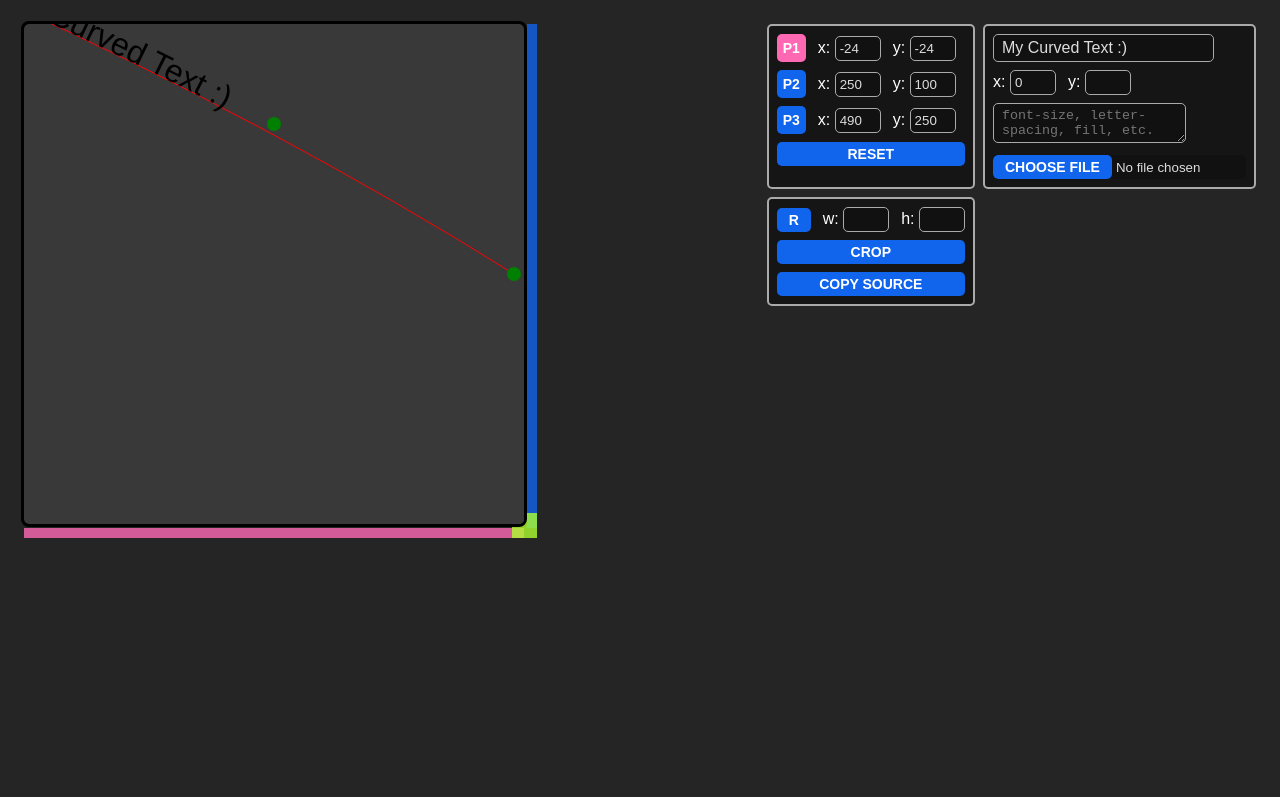
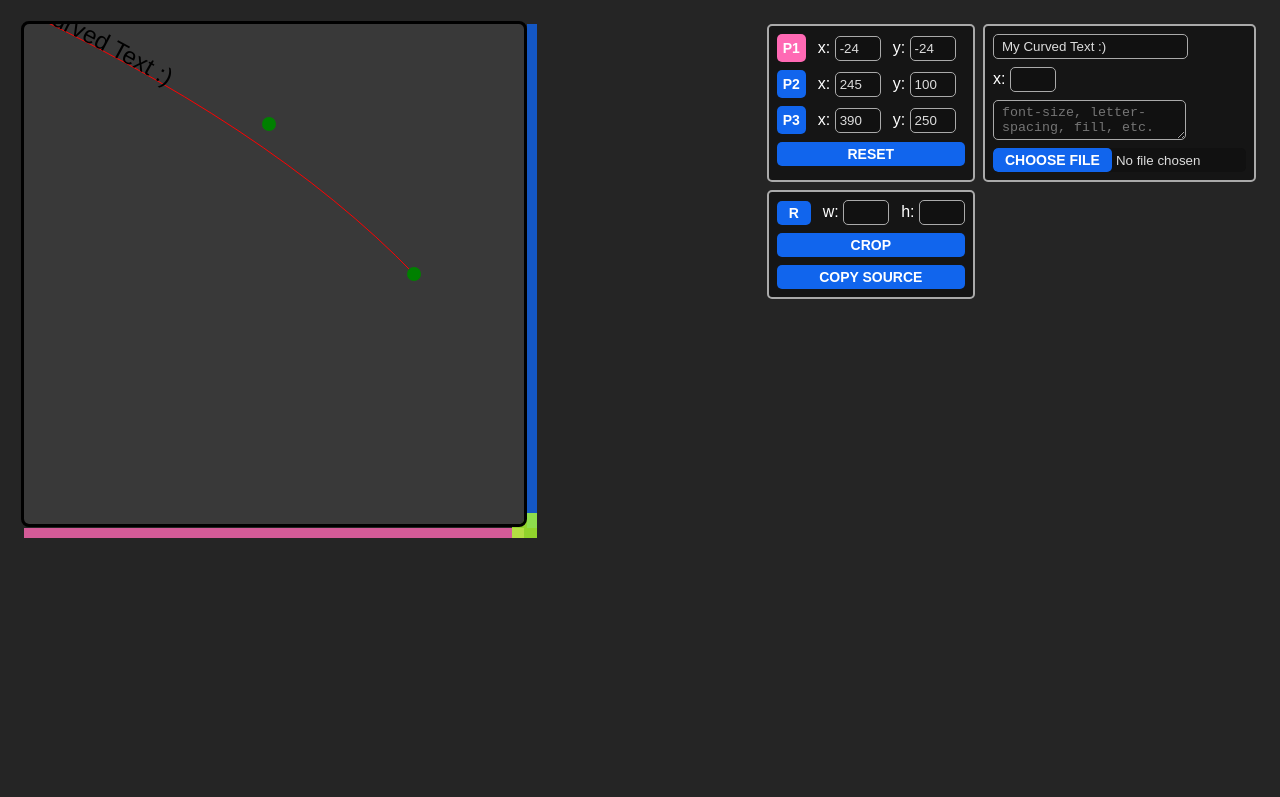
Before and after one commit to AverageUser4/Curved-Letters-Generator, a plain HTML site: page index.html in a window 1280 px wide. Both pictures are taken after a click on the button "P1". Shown: the top 797 px of the page. Drawn offline with Linux system fonts and the light colour scheme.

Commit message:
brefore drastic changes

```diff
--- a/index.html
+++ b/index.html
@@ -21,9 +21,9 @@
 
       <div class="the-main__svg-container">
 
-        <div data-svg-stretch="bottom" class="the-main__svg-stretch the-main__svg-stretch--bottom"></div>
-        <div data-svg-stretch="right" class="the-main__svg-stretch the-main__svg-stretch--right"></div>
-        <div data-svg-stretch="bottomRight" class="the-main__svg-stretch the-main__svg-stretch--bottom-and-right"></div>
+        <div class="the-main__svg-stretch the-main__svg-stretch--bottom" data-svg-stretch="bottom"></div>
+        <div class="the-main__svg-stretch the-main__svg-stretch--right" data-svg-stretch="right"></div>
+        <div class="the-main__svg-stretch the-main__svg-stretch--bottom-and-right" data-svg-stretch="bottomRight"></div>
 
         <svg
           class="the-main__svg"
@@ -34,19 +34,19 @@
           height="500"
           >
 
-          <g data-path-move-group="1" class="svg__path-and-text-group">
+          <g class="svg__path-and-text-group" data-path-move-group="1">
 
-            <path data-path="1" id="ctg-text-path" stroke="red" fill="transparent"></path>
+            <path data-path="1" id="ctg-0.00000" stroke="red" fill="transparent"></path>
 
-            <text font-size="32">
-              <textPath data-text-path="1" xlink:href="#ctg-text-path"></textPath>
+            <text>
+              <textPath data-text-path="1" xlink:href="#ctg-0.00000"></textPath>
             </text>
 
           </g>
 
-          <circle data-path-circle="start" class="svg__bezier-circle" cx="10" cy="250" r="7" fill="green"></circle>
-          <circle data-path-circle="control" class="svg__bezier-circle" cx="250" cy="100" r="7" fill="green"></circle>
-          <circle data-path-circle="end" class="svg__bezier-circle" cx="490" cy="250" r="7" fill="green"></circle>
+          <circle class="svg__bezier-circle" data-path-circle="start" cx="10" cy="250" r="7" fill="green"></circle>
+          <circle class="svg__bezier-circle" data-path-circle="control" cx="250" cy="100" r="7" fill="green"></circle>
+          <circle class="svg__bezier-circle" data-path-circle="end" cx="490" cy="250" r="7" fill="green"></circle>
 
         </svg>
 
@@ -54,37 +54,29 @@
 
       <div class="the-main__controls-container">
 
-        <article class="the-main__outer-group-container" data-outer-container="path">
+        <article class="the-main__outer-group-container">
 
           <section class="the-main__inner-group-container">
 
-            <button class="focus-button" data-button-focus="start">P1</button>
+            <button class="focus-button" data-focus-button="start">P1</button>
 
             <div class="the-main__double-input-container">
-
-              <div data-number-and-range="1" data-point-inputs-container="startPointX">
 
               <label>
 
                 <span>x:</span>
 
-                  <input type="number" step="50" min="-1000" max="1000">
+                <input data-point-input="startPointX" type="number" step="50" min="-1000" max="1000">
 
               </label>
-
-              </div>
-
-              <div data-number-and-range="1" data-point-inputs-container="startPointY">
 
               <label>
 
                 <span>y:</span>
 
-                  <input type="number" step="50" min="-1000" max="1000">
+                <input data-point-input="startPointY" type="number" step="50" min="-1000" max="1000">
 
               </label>
-
-              </div>
 
             </div>
 
@@ -92,33 +84,25 @@
 
           <section class="the-main__inner-group-container">
 
-            <button class="focus-button" data-button-focus="control">P2</button>
+            <button class="focus-button" data-focus-button="control">P2</button>
 
             <div class="the-main__double-input-container">
-
-              <div data-number-and-range="1" data-point-inputs-container="controlPointX">
 
               <label>
 
                 <span>x:</span>
 
-                  <input type="number" step="50" min="-1000" max="1000">
+                <input data-point-input="controlPointX" type="number" step="50" min="-1000" max="1000">
 
               </label>
-
-              </div>
-
-              <div data-number-and-range="1" data-point-inputs-container="controlPointY">
 
               <label>
 
                 <span>y:</span>
 
-                  <input type="number" step="50" min="-1000" max="1000">
+                <input data-point-input="controlPointY" type="number" step="50" min="-1000" max="1000">
 
               </label>
-
-              </div>
 
             </div>
 
@@ -126,33 +110,25 @@
 
           <section class="the-main__inner-group-container">
 
-            <button class="focus-button" data-button-focus="end">P3</button>
+            <button class="focus-button" data-focus-button="end">P3</button>
 
             <div class="the-main__double-input-container">
-
-              <div data-number-and-range="1" data-point-inputs-container="endPointX">
 
               <label>
 
                 <span>x:</span>
 
-                  <input type="number" step="50" min="-1000" max="1000">
+                <input data-point-input="endPointX" type="number" step="50" min="-1000" max="1000">
 
               </label>
-
-              </div>
-
-              <div data-number-and-range="1" data-point-inputs-container="endPointY">
 
               <label>
 
                 <span>y:</span>
 
-                  <input type="number" step="50" min="-1000" max="1000">
+                <input data-point-input="endPointY" type="number" step="50" min="-1000" max="1000">
 
               </label>
-
-              </div>
 
             </div>
 
@@ -162,65 +138,44 @@
 
         </article>
 
-        <article class="the-main__outer-group-container" data-outer-container="text">
+        <article class="the-main__outer-group-container">
 
           <section class="the-main__inner-group-container">
 
-            <div data-text-inputs-container="textContent">
-              <input class="single-input" type="text" value="My Curved Text :)">
-            </div>
+              <input data-text-input="textContent" type="text" value="My Curved Text :)">
 
           </section>
 
           <section class="the-main__inner-group-container">
 
-            <div data-number-and-range="1" data-text-inputs-container="textX">
-
             <label>
               <span>x:</span>
-                <input type="number" step="50" min="-1000" max="1000">
+              <input data-text-input="x" type="number" step="50" min="-1000" max="1000">
             </label>
-
-            </div>
-
-            <div data-number-and-range="1" data-text-inputs-container="textY">
-
-              <label>
-                <span>y:</span>
-                <input type="number" step="50" min="-1000" max="1000">
-              </label>
-
-            </div>
 
           </section>
 
           <section class="the-main__inner-group-container">
 
-            <div data-number-and-range="1" data-text-inputs-container="style">
-              <textarea  class="ingle-input" type="text" placeholder="font-size, letter-spacing, fill, etc."></textarea>
-            </div>
+              <textarea data-text-input="style" type="text" placeholder="font-size, letter-spacing, fill, etc."></textarea>
 
           </section>
 
           <section class="the-main__inner-group-container">
 
-            <div data-text-inputs-container="fontFamily">
-              <input class="file-input" type="file">
-            </div>
+              <input data-text-input="file" class="file-input" type="file">
 
           </section>
 
         </article>
 
-        <article class="the-main__outer-group-container" data-outer-container="svg">
+        <article class="the-main__outer-group-container">
 
           <section class="the-main__inner-group-container">
 
             <button data-button="reset-svg">R</button>
 
             <div class="the-main__double-input-container">
-
-              <div data-number-and-range="1" data-svg-inputs-container="width">
 
               <label>
 
@@ -229,10 +184,6 @@
                 <input data-svg-input="width" type="number" step="50" min="10" max="2000">
 
               </label>
-
-              </div>
-
-              <div data-number-and-range="1" data-svg-inputs-container="height">
 
               <label>
 
@@ -244,20 +195,12 @@
 
             </div>
 
-            </div>
-
           </section>
 
           <button data-button="crop-svg">CROP</button>
           <button data-button="copy-source">COPY SOURCE</button>
 
         </article>
-
-        <!-- <article class="the-main__outer-group-container the-main__outer-group-container--for-source" data-outer-container="source">
-
-          <p class="the-main__readable-source-container"></p>
-
-        </article> -->
 
       </div>
 
@@ -270,6 +213,8 @@
       <li>Text will get cut if it's longer than the path.</li>
       <li>Remember to crop the SVG before exporting it.</li>
       <li>To change the color of the text use fill and stroke properties.</li>
+      <li>Consider importing font family you are planning to use as it may get cropped due to different glyph sizes.</li>
+      <li>When hovering over the path scroll your mouse wheel to change position of the text.</li>
     </ul>
   </aside>
 
--- a/js/classes/PathHandler.js
+++ b/js/classes/PathHandler.js
@@ -1,18 +1,22 @@
 const pointBases = {
-  startPointX: 10, startPointY: 250,
-  controlPointX: 250, controlPointY: 100,
-  endPointX: 490, endPointY: 250,
+  startPointX: 100, startPointY: 250,
+  controlPointX: 245, controlPointY: 100,
+  endPointX: 390, endPointY: 250,
 };
 
 export default class PathHandler {
 
+  svg = document.querySelector('svg');
+  path = document.querySelector('path');
+  text = document.querySelector('text');
+  pointInputs = document.querySelectorAll('[data-point-input]');
+
+  // path movement
   initialMousePosition = { x: 0, y: 0 };
   movingPath = false;
 
-  svg = document.querySelector('svg');
-  path = document.querySelector('path');
-  text = document.querySelector('text');
-
+  // points movement with dragging
+  allFocusButtons = Array.from(document.querySelectorAll('[data-focus-button]'));
   focusedCircle = null;
   circles = {
     start: document.querySelector('[data-path-circle="start"]'),
@@ -20,9 +24,7 @@ export default class PathHandler {
     end: document.querySelector('[data-path-circle="end"]')
   }
 
-  allFocusButtons = Array.from(document.querySelectorAll('[data-button-focus]'));
-
-  pointInputs = document.querySelectorAll('[data-point-inputs-container]');
+  // stores bezier points positions
   points = {};
 
   constructor(theEventTarget) {
@@ -34,12 +36,39 @@ export default class PathHandler {
     this.eventTarget.addEventListener('path', () => this.updatePath());
     this.eventTarget.addEventListener('pointInputs', () => this.updatePointInputs());
 
-    this.resetPath();
-
-    this.#addPathListeners();
     this.#addButtonListeners();
     this.#addCircleListeners();
+    this.#addInputListeners();
     this.#addPathMovementListeners();
+
+    this.resetPath();
+  }
+
+  #addButtonListeners() {
+    // resetting
+    document.querySelector('[data-button="reset-path"]')
+      .addEventListener('click', () => this.resetPath());
+
+    // focusing
+    const focusButtonOnClick = (event) => {
+      const which = event.currentTarget.getAttribute('data-focus-button');
+
+      for(let val of this.allFocusButtons)
+        val.classList.remove('focus-button--active');
+
+      if(this.focusedCircle === this.circles[which]) {
+        this.focusedCircle = null;
+        return;
+      }
+
+      event.currentTarget.classList.add('focus-button--active');
+      this.focusedCircle = this.circles[which];
+
+      event.stopPropagation();
+    }
+
+    for(let val of this.allFocusButtons)
+      val.addEventListener('click', (event) => focusButtonOnClick(event));
   }
 
   #addCircleListeners() {
@@ -63,8 +92,8 @@ export default class PathHandler {
 
       const svgRect = this.svg.getBoundingClientRect();
 
-      const x = event.pageX - svgRect.x;
-      const y = event.pageY - svgRect.y;
+      const x = Math.round(event.clientX - svgRect.x);
+      const y = Math.round(event.clientY - svgRect.y);
 
       this.focusedCircle.setAttributeNS(null, 'cx', x);
       this.focusedCircle.setAttributeNS(null, 'cy', y);
@@ -73,58 +102,33 @@ export default class PathHandler {
       this.points[`${which}PointX`] = x;
       this.points[`${which}PointY`] = y;
 
-      this.updatePath();
+      this.updatePath('circle');
     });
   }
 
-  #addButtonListeners() {
-    document.querySelector('[data-button="reset-path"]')
-      .addEventListener('click', () => this.resetPath());
+  #addInputListeners() {
+    // number inputs
+    const onPathInputUpdate = (event) => {
+      const parameter = event.currentTarget.getAttribute('data-point-input');
 
-    const focusButtonOnClick = (event) => {
-      const which = event.currentTarget.getAttribute('data-button-focus');
+      this.points[parameter] = Number(event.currentTarget.value);
 
-      for(let val of this.allFocusButtons)
-        val.classList.remove('focus-button--active');
-
-      if(this.focusedCircle === this.circles[which]) {
-        this.focusedCircle = null;
-        return;
-      }
-
-      event.currentTarget.classList.add('focus-button--active');
-      this.focusedCircle = this.circles[which];
-
-      event.stopPropagation();
+      this.updatePath('input');
     }
 
-    for(let val of this.allFocusButtons)
-      val.addEventListener('click', (event) => focusButtonOnClick(event));
-  }
-
-  #addPathListeners() {
-    const onPathInputUpdate = (event) => {
-      const ct = event.currentTarget;
-      const parameter = ct.parentElement.getAttribute('data-point-inputs-container');
-      this.points[parameter] = Number(ct.value);
-
-      this.updatePath();
-    }
-
-    const names = ['startPointX', 'startPointY',
+    const pointNames = ['startPointX', 'startPointY',
       'controlPointX', 'controlPointY', 'endPointX', 'endPointY'];
 
-    for(let val of names) {
-      document.querySelector(`[data-point-inputs-container="${val}"`)
-        .querySelectorAll('input[type="number"], input[type="range"]')
-        .forEach((input) => {
-          input.value = this.points[val];
-          input.addEventListener('input', (event) => onPathInputUpdate(event));
-        });
+    for(let name of pointNames) {
+      const input = document.querySelector(`[data-point-input="${name}"]`);
+
+      input.value = this.points[name];
+      input.addEventListener('input', (event) => onPathInputUpdate(event));
     }
   }
 
   #addPathMovementListeners() {
+    // drag and move
     const group = document.querySelector('[data-path-move-group]');
 
     group.addEventListener('mousedown', (event) => {
@@ -153,9 +157,8 @@ export default class PathHandler {
   }
 
   updatePointInputs() {
-    for(let val of this.pointInputs)
-      for (let val_2 of val.querySelectorAll('[type="range"], [type="number"]'))
-        val_2.value = this.points[val.getAttribute('data-point-inputs-container')];
+    for(let input of this.pointInputs)
+        input.value = this.points[input.getAttribute('data-point-input')];
   }
 
   updateCircles() {
@@ -165,15 +168,17 @@ export default class PathHandler {
     }
   }
 
-  updatePath() {
-    this.path.setAttributeNS(null, 'd',
-      `M ${this.points.startPointX},${this.points.startPointY}
-       Q ${this.points.controlPointX},${this.points.controlPointY}
-         ${this.points.endPointX},${this.points.endPointY}`
-    );
+  updatePath(invokedBy) {
+    let d = `M ${this.points.startPointX},${this.points.startPointY} `;
+    d += `Q ${this.points.controlPointX},${this.points.controlPointY} `;
+    d += `${this.points.endPointX},${this.points.endPointY} `;
 
-    this.updatePointInputs();
-    this.updateCircles();
+    this.path.setAttributeNS(null, 'd', d);
+
+    if(invokedBy !== 'input')
+      this.updatePointInputs();
+    if(invokedBy !== 'circle')
+      this.updateCircles();
   }
 
   resetPath() {
--- a/js/classes/SVGHandler.js
+++ b/js/classes/SVGHandler.js
@@ -15,7 +15,7 @@ export default class SVGHandler {
   resizeDirection = null;
   latestMousePosition = { x: 0, y: 0 }
 
-  sizeInputsContainer = document.querySelectorAll(['[data-svg-inputs-container]']);
+  sizeInputs = document.querySelectorAll(['[data-svg-input]']);
 
   svgInfo = {
     width: 500,
@@ -119,10 +119,8 @@ export default class SVGHandler {
   updateSizeInputs() {
     const update = (input, which) => input.value = this.svg.getAttributeNS(null, which);
 
-    for(let container of this.sizeInputsContainer) {
-      const input = container.querySelector('[type="number"]');
+    for(let input of this.sizeInputs)
       update(input, input.getAttribute('data-svg-input'));
-    }
   }
 
 }
--- a/js/classes/TextHandler.js
+++ b/js/classes/TextHandler.js
@@ -1,36 +1,45 @@
 export default class TextHandler {
 
+  pathElement = document.querySelector('path');
   textElement = document.querySelector('text');
 
   constructor(theEventTarget) {
     this.eventTarget = theEventTarget;
 
     this.textElement.children[0].textContent = 'My Curved Text :)';
-    this.textElement.style = 'font-size: 32px;';
-    this.textElement.setAttributeNS(null, 'x', 0);
+    this.textElement.style = 'font-size: 24px;';
 
     this.#addTextListeners();
   }
 
   #addTextListeners() {
-    document.querySelector('[data-text-inputs-container="textContent"').children[0]
+    document.querySelector('[data-text-input="textContent"]')
       .addEventListener('input', (event) => {
         this.textElement.children[0].textContent = event.currentTarget.value;
       });
 
-    document.querySelector('[data-text-inputs-container="style"')
-      .querySelector('textarea')
+    document.querySelector('[data-text-input="style"]')
       .addEventListener('input',
         (event) =>  this.textElement.style = event.currentTarget.value);
 
-    document.querySelector('[data-text-inputs-container="textX"')
-      .querySelectorAll('input[type="number"], input[type="range"]')
-      .forEach((input) => {
-        input.value = this.textElement.getAttributeNS(null, 'x');
-        input.addEventListener('input', (event) => {
-          this.textElement.setAttributeNS(null, 'x', event.currentTarget.value);
-        });
-      });
+    const inputX = document.querySelector('[data-text-input="x"]');
+    inputX.addEventListener('input', (event) => {
+      this.textElement.setAttributeNS(null, 'x', event.currentTarget.value);
+    });
+
+    // change x when scrolling over the path
+    const onWheel = (event) => {
+      event.preventDefault();
+
+      const currentX = Number(this.textElement.getAttributeNS(null, 'x'));
+      const movementAmount = event.wheelDeltaY > 0 ? 5 : -5;
+
+      this.textElement.setAttributeNS(null, 'x', currentX + movementAmount);
+    }
+
+    this.pathElement.addEventListener('wheel', (event) => onWheel(event), { passive: false });
+    // for some reason doesn't always fire when it's only on path
+    this.textElement.addEventListener('wheel', (event) => onWheel(event), { passive: false });
   }
 
 }
--- a/js/main.js
+++ b/js/main.js
@@ -4,7 +4,7 @@ import TextHandler from './classes/TextHandler.js';
 import SVGHandler from './classes/SVGHandler.js';
 import UIPositionHandler from './classes/UIPositionHandler.js';
 
-const svg = document.querySelector('svg');
+//////////////////////////////////////////////////////////////
 const theEventTarget = new EventTarget();
 
 theEventTarget.requestUpdate = (updateName, actionParameters) => {
@@ -12,29 +12,43 @@ theEventTarget.requestUpdate = (updateName, actionParameters) => {
   event.actionParameters = actionParameters;
   theEventTarget.dispatchEvent(event);
 };
+//////////////////////////////////////////////////////////////
 
+//////////////////////////////////////////////////////////////
+const svg = document.querySelector('svg');
 const copySourceButton = document.querySelector('[data-button="copy-source"]');
 
 copySourceButton.addEventListener('click', () => {
-  let source = svg.outerHTML
-    .replace('stroke="red"', '')
-    .replace('class="the-main__svg"', '')
-    .replace('data-path="1"', '')
-    .replace('data-text-path="1"', '');
+  // clean up the svg and copy it to clipboard
+  const id = `ctg-${Math.random().toFixed(5)}`;
 
-  source = source
-    .replace(
-      source.slice(
-        source.indexOf('<circle'),
-        source.lastIndexOf('</circle>') + 9
-      ), ''
-    );
+  const newSVG = svg.cloneNode(false);
+  newSVG.removeAttributeNS(null, 'class');
+  newSVG.removeAttributeNS(null, 'height');
 
-  // copy entire svg, path, and text elements and
-  // remove unwanted attributes from them instead
+  const newPath = svg.querySelector('path').cloneNode(false);
+  newPath.removeAttributeNS(null, 'data-path');
+  newPath.removeAttributeNS(null, 'stroke');
+  newPath.setAttributeNS(null, 'id', id);
 
-  navigator.clipboard.writeText(source);
+  const newText = svg.querySelector('text').cloneNode(false);
+
+  const newTextPath = svg.querySelector('textPath').cloneNode(true);
+  newTextPath.removeAttributeNS(null, 'data-text-path');
+  newTextPath.setAttributeNS('http://www.w3.org/1999/xlink', 'xlink:href', '#' + id);
+
+  newText.appendChild(newTextPath);
+
+  newSVG.appendChild(newPath);
+  newSVG.appendChild(newText);
+
+  navigator.clipboard.writeText(newSVG.outerHTML);
+
+  copySourceButton.textContent = 'COPIED!';
+  setTimeout(() => copySourceButton.textContent = 'COPY SOURCE', 800);
 });
+//////////////////////////////////////////////////////////////
+
 
 const pathHandler =  new PathHandler(theEventTarget);
 const textHandler = new TextHandler(theEventTarget);
--- a/js/scripts/setup.js
+++ b/js/scripts/setup.js
@@ -1,30 +1,10 @@
 export default null;
-
-(function randomiseId() {
-  const path = document.querySelector('[data-path]');
-  const textPath = document.querySelector('[data-text-path]');
-  const id = `ctg-text-path-${Math.random().toFixed(5)}`;
-  path.setAttributeNS(null, 'id', id);
-  textPath.setAttributeNS('http://www.w3.org/1999/xlink', 'xlink:href', '#' + id);
-})();
-
-(function syncAdjacentInput() {
-  for(let val of document.querySelectorAll('[data-number-and-range]'))
-    for(let val_2 of val.querySelectorAll('[type="number"], [type="range"]'))
-      val_2.addEventListener('input', (event) => {
-        const ct = event.currentTarget;
-        const value = ct.value;
-
-        for(let val of ct.parentElement.querySelectorAll('input'))
-          val.value = value;
-      });
-})();
 
 (function addFontChangeListener() {
   const styleSheet = new CSSStyleSheet();
   document.adoptedStyleSheets.push(styleSheet);
 
-  const fileInput = document.querySelector('[type="file"]');
+  const fileInput = document.querySelector('[data-text-input="file"]');
   const reader = new FileReader();
 
   reader.addEventListener('load', (event) => {
```
Also changed, not shown: test.svg (deleted), todo.txt. Lines whose indentation alone changed are shown as unchanged.
